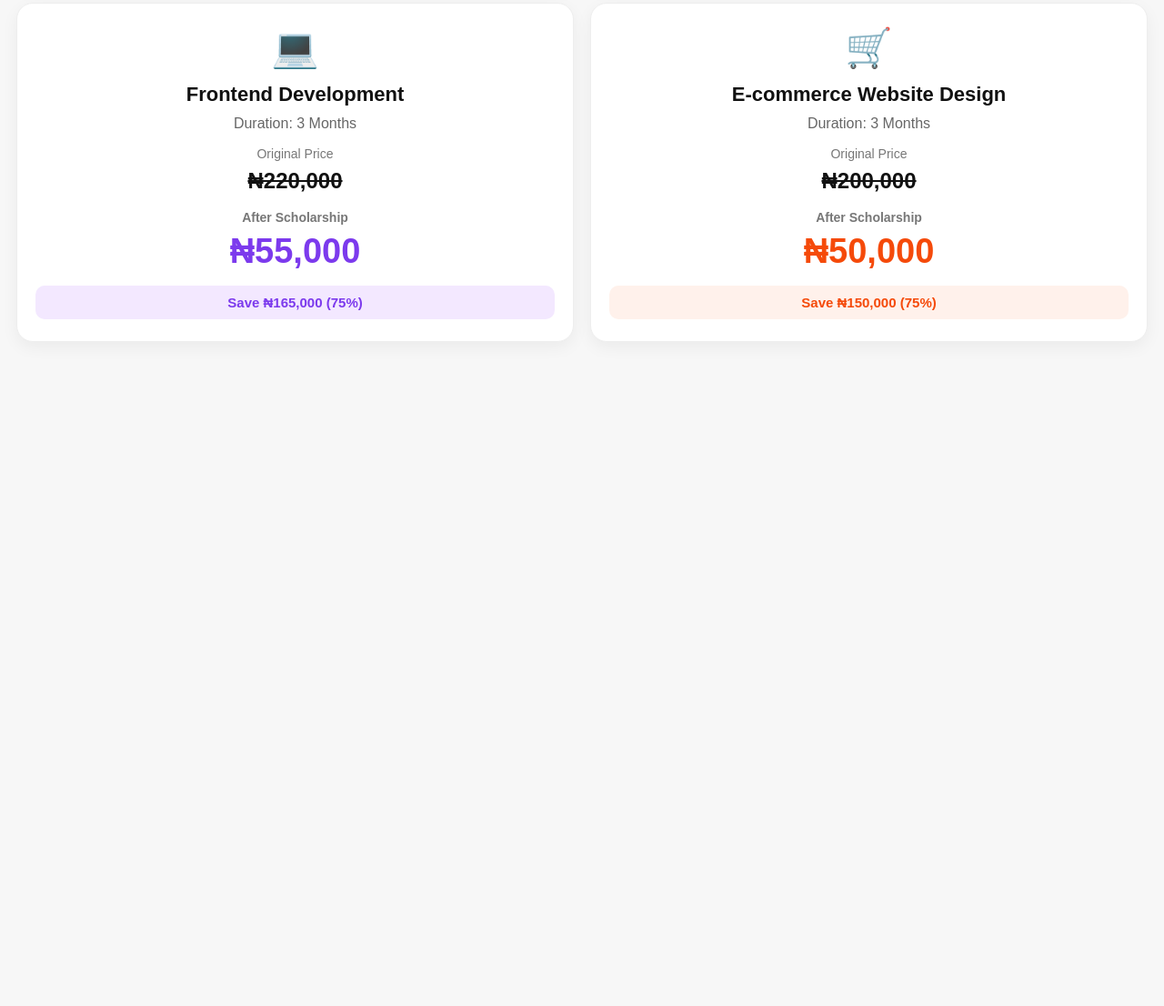
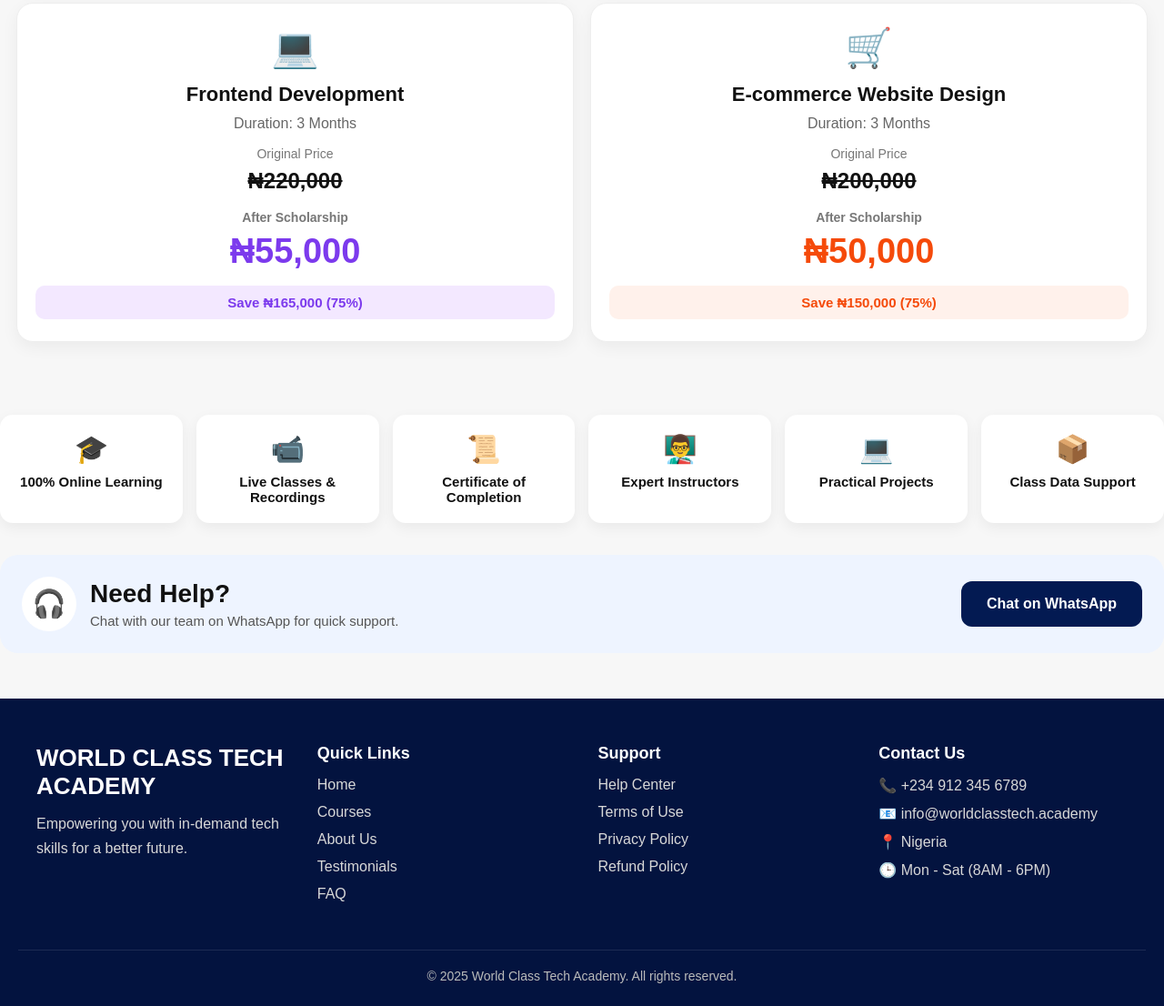
Before and after one commit to olatunjimoses12-prog/world-class-tech, a website: page index.html in a window 1280 px wide. Shown: the part 2480-3586 px from the top of the page at 91% size. Before the commit the page ends 2896 px from the top, so only its background shows below. Drawn offline with Linux system fonts and the light colour scheme.

Commit message:
Added features section, help section and footer

```diff
--- a/index.html
+++ b/index.html
@@ -156,7 +156,118 @@
   </div>
 
 </section>
+
   </section>
+
+  <!-- ================= FEATURES SECTION ================= -->
+<section class="features-section">
+
+  <div class="feature-box">
+    <span>🎓</span>
+    <p>100% Online Learning</p>
+  </div>
+
+  <div class="feature-box">
+    <span>📹</span>
+    <p>Live Classes & Recordings</p>
+  </div>
+
+  <div class="feature-box">
+    <span>📜</span>
+    <p>Certificate of Completion</p>
+  </div>
+
+  <div class="feature-box">
+    <span>👨‍🏫</span>
+    <p>Expert Instructors</p>
+  </div>
+
+  <div class="feature-box">
+    <span>💻</span>
+    <p>Practical Projects</p>
+  </div>
+
+  <div class="feature-box">
+    <span>📦</span>
+    <p>Class Data Support</p>
+  </div>
+
+</section>
+
+
+<!-- ================= NEED HELP SECTION ================= -->
+<section class="help-section">
+
+  <div class="help-left">
+    <div class="help-icon">🎧</div>
+
+    <div>
+      <h3>Need Help?</h3>
+      <p>Chat with our team on WhatsApp for quick support.</p>
+    </div>
+  </div>
+
+  <a href="https://wa.me/2349123456789" class="help-btn">
+    Chat on WhatsApp
+  </a>
+
+</section>
+
+
+<!-- ================= FOOTER ================= -->
+<footer class="footer">
+
+  <div class="footer-grid">
+
+    <div class="footer-brand">
+      <h2>WORLD CLASS TECH ACADEMY</h2>
+      <p>
+        Empowering you with in-demand tech skills
+        for a better future.
+      </p>
+    </div>
+
+    <div>
+      <h4>Quick Links</h4>
+
+      <ul>
+        <li><a href="#">Home</a></li>
+        <li><a href="#">Courses</a></li>
+        <li><a href="#">About Us</a></li>
+        <li><a href="#">Testimonials</a></li>
+        <li><a href="#">FAQ</a></li>
+      </ul>
+    </div>
+
+    <div>
+      <h4>Support</h4>
+
+      <ul>
+        <li><a href="#">Help Center</a></li>
+        <li><a href="#">Terms of Use</a></li>
+        <li><a href="#">Privacy Policy</a></li>
+        <li><a href="#">Refund Policy</a></li>
+      </ul>
+    </div>
+
+    <div>
+      <h4>Contact Us</h4>
+
+      <ul>
+        <li>📞 +234 912 345 6789</li>
+        <li>📧 info@worldclasstech.academy</li>
+        <li>📍 Nigeria</li>
+        <li>🕒 Mon - Sat (8AM - 6PM)</li>
+      </ul>
+    </div>
+
+  </div>
+
+  <div class="footer-bottom">
+    © 2025 World Class Tech Academy. All rights reserved.
+  </div>
+
+</footer>
 
   <!-- WhatsApp Floating Button -->
   <a
--- a/style.css
+++ b/style.css
@@ -515,3 +515,162 @@
     grid-template-columns: repeat(2, 1fr);
   }
 }
+
+
+/* ================= FEATURES ================= */
+.features-section{
+  width:100%;
+  display:grid;
+  grid-template-columns:repeat(auto-fit,minmax(150px,1fr));
+  gap:15px;
+  margin-top:40px;
+}
+
+.feature-box{
+  background:#fff;
+  padding:20px 15px;
+  border-radius:14px;
+  text-align:center;
+  box-shadow:0 5px 15px rgba(0,0,0,0.06);
+}
+
+.feature-box span{
+  font-size:30px;
+  display:block;
+  margin-bottom:10px;
+}
+
+.feature-box p{
+  font-size:15px;
+  font-weight:600;
+  color:#111;
+}
+
+
+/* ================= HELP SECTION ================= */
+.help-section{
+  margin-top:35px;
+  background:#eef4ff;
+  border-radius:20px;
+  padding:24px;
+  display:flex;
+  justify-content:space-between;
+  align-items:center;
+  gap:20px;
+  flex-wrap:wrap;
+}
+
+.help-left{
+  display:flex;
+  align-items:center;
+  gap:15px;
+}
+
+.help-icon{
+  width:60px;
+  height:60px;
+  border-radius:50%;
+  background:#fff;
+  display:flex;
+  justify-content:center;
+  align-items:center;
+  font-size:30px;
+}
+
+.help-left h3{
+  font-size:28px;
+  margin-bottom:5px;
+}
+
+.help-left p{
+  color:#555;
+  font-size:15px;
+}
+
+.help-btn{
+  background:#031a52;
+  color:#fff;
+  text-decoration:none;
+  padding:16px 28px;
+  border-radius:12px;
+  font-weight:600;
+}
+
+
+/* ================= FOOTER ================= */
+.footer{
+  margin-top:50px;
+  background:#03133f;
+  color:#fff;
+  padding:50px 20px 25px;
+}
+
+.footer-grid{
+  max-width:1200px;
+  margin:auto;
+  display:grid;
+  grid-template-columns:repeat(auto-fit,minmax(220px,1fr));
+  gap:35px;
+}
+
+.footer h2{
+  font-size:26px;
+  margin-bottom:12px;
+}
+
+.footer h4{
+  margin-bottom:15px;
+  font-size:18px;
+}
+
+.footer p{
+  color:#d8d8d8;
+  line-height:1.7;
+}
+
+.footer ul{
+  list-style:none;
+}
+
+.footer ul li{
+  margin-bottom:12px;
+  color:#d8d8d8;
+}
+
+.footer a{
+  color:#d8d8d8;
+  text-decoration:none;
+}
+
+.footer a:hover{
+  color:#fff;
+}
+
+.footer-bottom{
+  margin-top:40px;
+  text-align:center;
+  color:#bbb;
+  font-size:14px;
+  border-top:1px solid rgba(255,255,255,0.1);
+  padding-top:20px;
+}
+
+
+/* ================= MOBILE ================= */
+@media (max-width:768px){
+
+  .help-section{
+    text-align:center;
+    justify-content:center;
+  }
+
+  .help-left{
+    flex-direction:column;
+  }
+
+  .help-btn{
+    width:100%;
+    text-align:center;
+  }
+
+}
```
